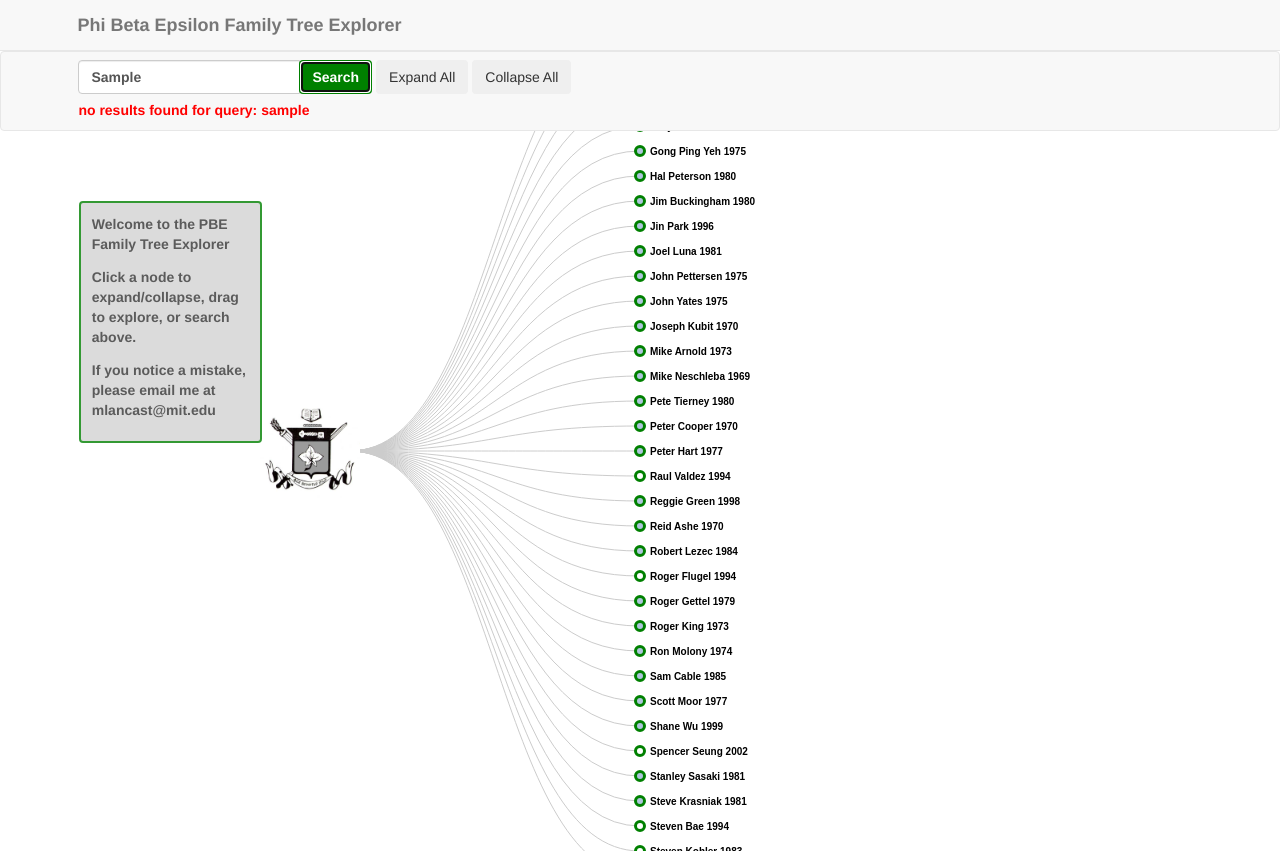
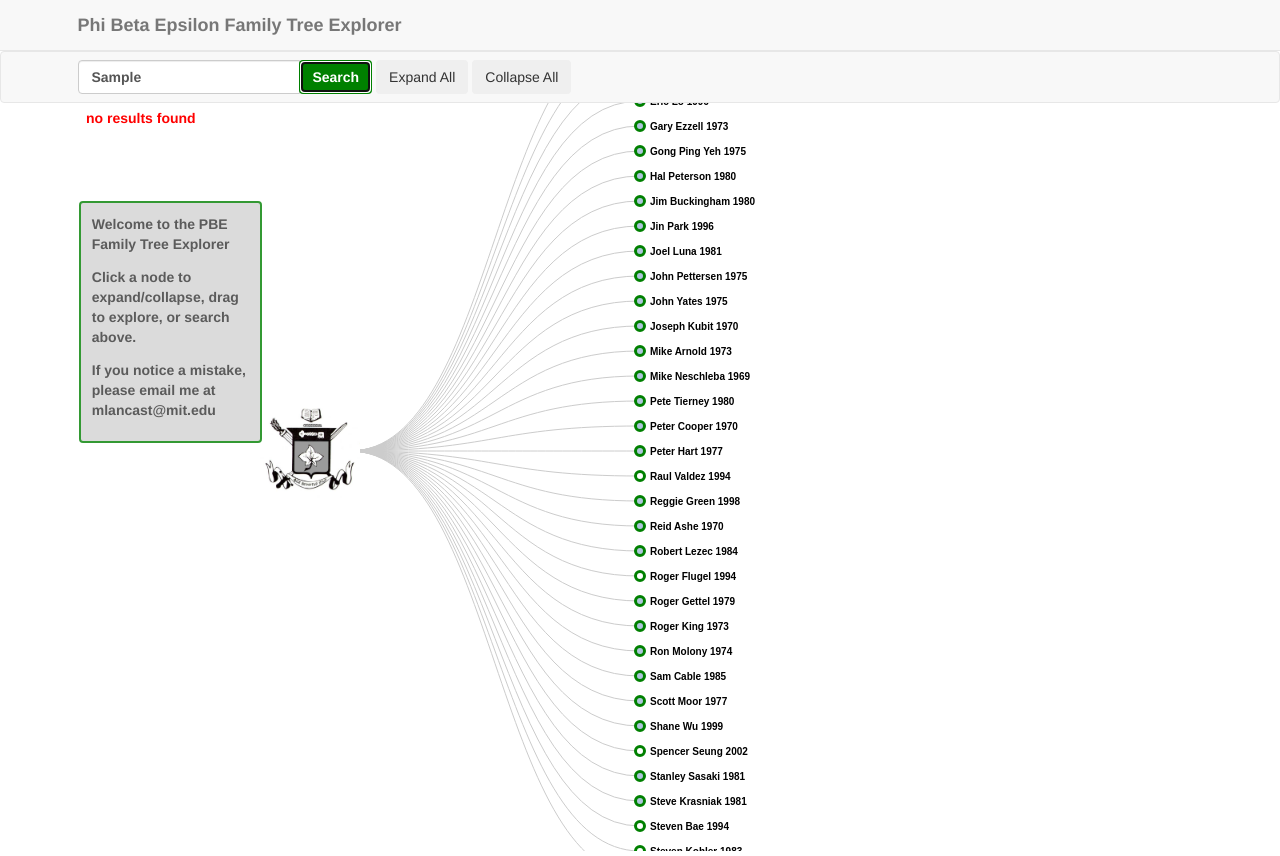
Before and after one commit to maxlancaster/family-tree, a plain HTML site: page index.html in a window 1280 px wide. Both pictures are taken after typing "Sample" into the empty fields and a click on the button "Search". Drawn offline with Linux system fonts and the light colour scheme.

Commit message:
remove xss vuln lol, delete weird row under search bar

```diff
--- a/Family_tree.js
+++ b/Family_tree.js
@@ -47,18 +47,16 @@ var Family_tree = function() {
         clearErrorMessages(); // clear error messages
         if (query) {
            if (find_all.length === 0) { // no results
-                var no_results = document.createElement("p");
+                var no_results = document.createElement("td");
                 no_results.id = "error_message";
-                //todo: remove this XSS vuln lol
-                no_results.innerHTML = "no results found for query: " + query;
-                document.getElementById("input_section").appendChild(no_results);
+                no_results.innerHTML = "no results found";
+                document.getElementById("results_row1").appendChild(no_results);
                 root.children.forEach(collapse);
             } else if (find_all.length > 18) { // too many results to display
-                var too_many_results = document.createElement("p");
+                var too_many_results = document.createElement("td");
                 too_many_results.id = "error_message";
-                //todo: remove this XSS vuln lol
                 too_many_results.innerHTML = "too many results. please be more specific.";
-                document.getElementById("input_section").appendChild(too_many_results);
+                document.getElementById("results_row1").appendChild(too_many_results);
                 root.children.forEach(collapse);
             } else if (find_all.length === 1) { // 1 node matches this query
                 var path = searchTree(root, query, []);
--- a/style.css
+++ b/style.css
@@ -104,6 +104,7 @@ body {
     color: red;
     margin-left: 5%;
     margin-top: 6px;
+    font-weight: bold;
 }
 
 #search_button {
```
